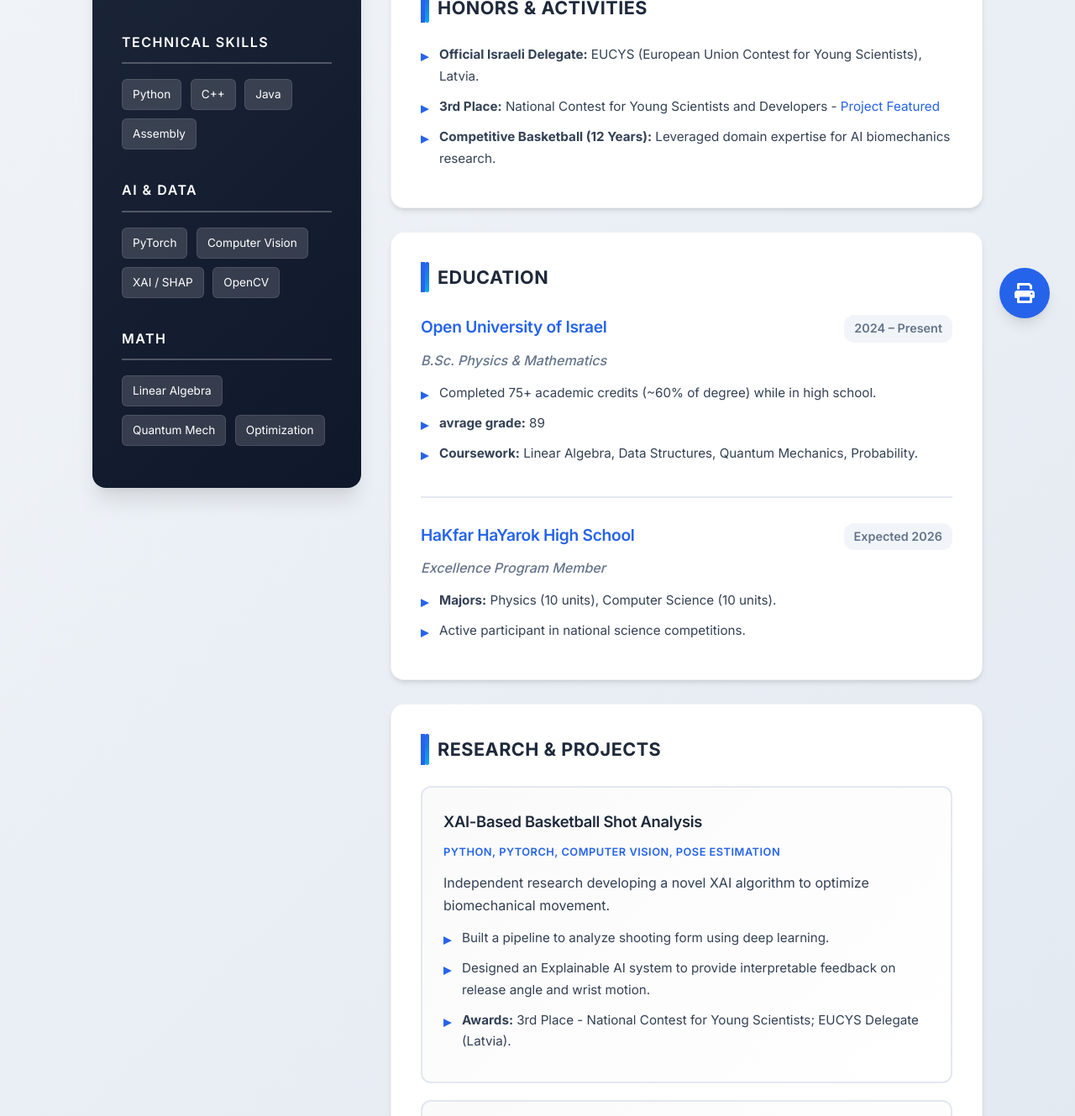
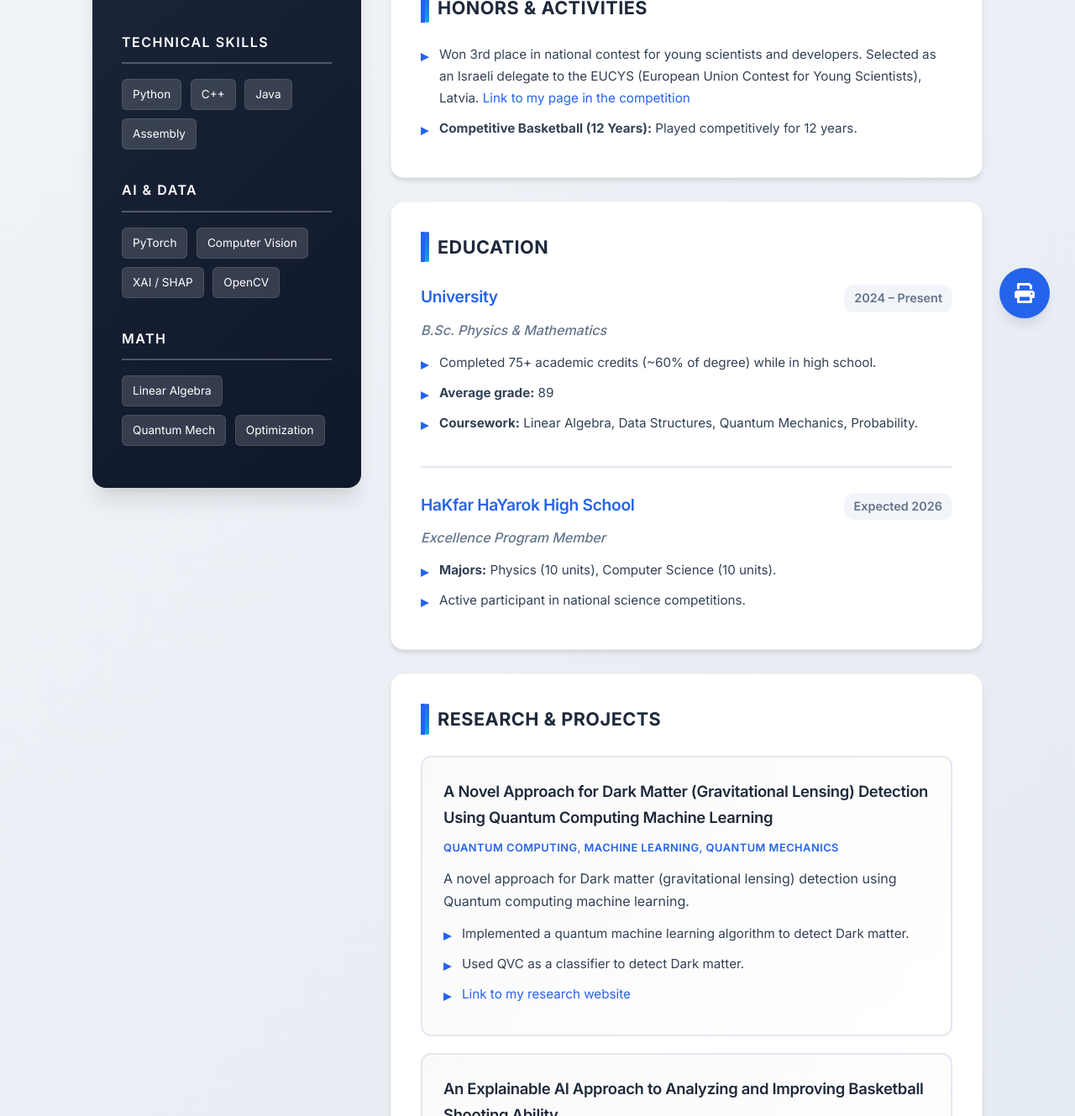
Before and after one commit to avivo8/avivsolan_cv, a plain HTML site: page index.html in a window 1280 px wide. Shown: the part 391-1720 px from the top of the page at 84% size. Drawn offline with Linux system fonts and the light colour scheme.

Commit message:
Fix HTML structure, spelling errors, and formatting issues

```diff
--- a/index.html
+++ b/index.html
@@ -63,9 +63,9 @@
         <section>
             <div class="section-title">Honors & Activities</div>
             <ul>
-                <li><strong>Official Israeli Delegate:</strong> EUCYS (European Union Contest for Young Scientists), Latvia.</li>
-                <li><strong>3rd Place:</strong> National Contest for Young Scientists and Developers - <a href="https://www.youngscientistsisrael.com/projects/shypvr-ykvlt-hqly-h-bzryqvt-h-vnshyn-b-zrt-bynh-mlkvtyt-msbyrnyt" target="_blank" rel="noopener noreferrer">Project Featured</a></li>
-                <li><strong>Competitive Basketball (12 Years):</strong> Leveraged domain expertise for AI biomechanics research.</li>
+
+                <li>Won 3rd place in national contest for young scientists and developers. Selected as an Israeli delegate to the EUCYS (European Union Contest for Young Scientists), Latvia. <a href="https://www.youngscientistsisrael.com/projects/shypvr-ykvlt-hqly-h-bzryqvt-h-vnshyn-b-zrt-bynh-mlkvtyt-msbyrnyt" target="_blank" rel="noopener noreferrer">Link to my page in the competition</a></li>
+                <li><strong>Competitive Basketball (12 Years):</strong> Played competitively for 12 years.</li>
             </ul>
         </section>
 
@@ -74,13 +74,13 @@
 
             <div class="timeline-item">
                 <div class="header-row">
-                    <h3>Open University of Israel</h3>
+                    <h3>University</h3>
                     <span>2024 – Present</span>
                 </div>
                 <span class="sub-header">B.Sc. Physics & Mathematics</span>
                 <ul>
                     <li>Completed 75+ academic credits (~60% of degree) while in high school.</li>
-                    <li><strong>avrage grade:</strong> 89</li>
+                    <li><strong>Average grade:</strong> 89</li>
                     <li><strong>Coursework:</strong> Linear Algebra, Data Structures, Quantum Mechanics, Probability.</li>
                 </ul>
             </div>
@@ -103,18 +103,30 @@
 
             <div class="project-grid">
                 <div class="project-card">
-                    <h4>XAI-Based Basketball Shot Analysis</h4>
+                    <h4>A Novel Approach for Dark Matter (Gravitational Lensing) Detection Using Quantum Computing Machine Learning</h4>
+                    <span class="project-tech">Quantum Computing, Machine Learning, Quantum Mechanics</span>
+                    <p>A novel approach for Dark matter (gravitational lensing) detection using Quantum computing machine learning.</p>
+                    <ul>
+                        <li>Implemented a quantum machine learning algorithm to detect Dark matter.</li>
+                        <li>Used QVC as a classifier to detect Dark matter.</li>
+                        <li><a href="https://monumental-pothos-992ef4.netlify.app/" target="_blank" rel="noopener noreferrer">Link to my research website</a></li>
+                    </ul>
+                </div>
+
+                <div class="project-card">
+                    <h4>An Explainable AI Approach to Analyzing and Improving Basketball Shooting Ability</h4>
                     <span class="project-tech">Python, PyTorch, Computer Vision, Pose Estimation</span>
-                    <p>Independent research developing a novel XAI algorithm to optimize biomechanical movement.</p>
+                    <p>An innovative Explainable AI approach to analyzing and improving basketball shooting ability.</p>
                     <ul>
                         <li>Built a pipeline to analyze shooting form using deep learning.</li>
                         <li>Designed an Explainable AI system to provide interpretable feedback on release angle and wrist motion.</li>
                         <li><strong>Awards:</strong> 3rd Place - National Contest for Young Scientists; EUCYS Delegate (Latvia).</li>
+                        <li><a href="https://github.com/avivo8/basketball_shot_analyse" target="_blank" rel="noopener noreferrer">Link to my research GitHub repository</a></li>
                     </ul>
                 </div>
 
                 <div class="project-card">
-                    <h4>Nand2Tetris – Full Stack System</h4>
+                    <h4>Nand2Tetris: Built a Complete General-Purpose Computer System from the Ground Up</h4>
                     <span class="project-tech">Hardware Sim, Assembly, Compiler Design</span>
                     <p>Constructed a complete general-purpose computer system from the ground up.</p>
                     <ul>
```
